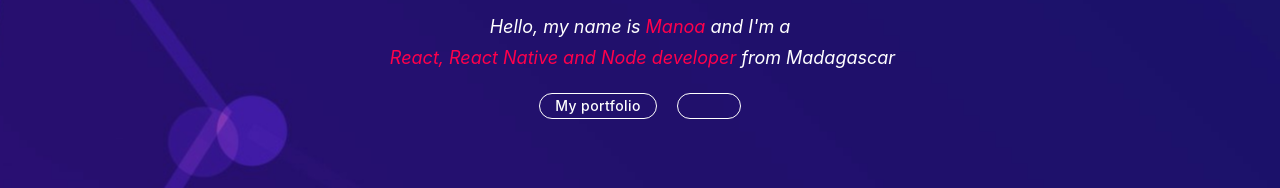
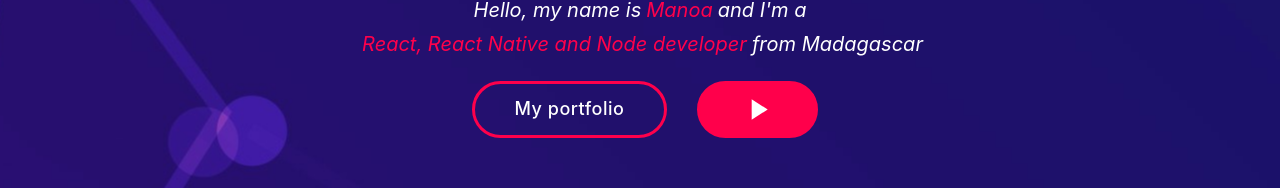
Before and after one commit to RAZManou/Lem-Portfolio, a Next.js app: page / in a window 1280 px wide. Shown: the part 476-664 px from the top of the page. Built offline with nearby package versions, Linux system fonts and the light colour scheme.

Commit message:
RoundButton hover

```diff
--- a/components/buttons/RoundButton.tsx
+++ b/components/buttons/RoundButton.tsx
@@ -4,25 +4,36 @@ import THEMES from '../../constants/themes';
 
 interface Props {
   text?: string;
+  icon?: JSX.Element;
   buttonStyle?: React.CSSProperties;
   onClick?(): void;
+  invertedColor?: boolean;
 }
 
 const RoundButton: FC<Props> = (props) => {
-  const { text, buttonStyle, onClick } = props;
+  const { text, icon, buttonStyle, onClick, invertedColor } = props;
 
   const useStyles = makeStyles((theme: Theme) =>
     createStyles({
       button: {
         borderRadius: 50,
-        borderColor: THEMES.dark.white,
+        borderColor: THEMES.dark.primary,
+        backgroundColor: invertedColor ? THEMES.dark.primary : 'transparent',
+        borderWidth: 3,
         color: THEMES.dark.white,
         textTransform: 'none',
-        paddingTop: 0,
-        paddingBottom: 0,
-        marginLeft: 10,
+        paddingTop: 8,
+        paddingBottom: 8,
+        paddingLeft: 40,
+        paddingRight: 40,
+        marginLeft: 20,
         marginRight: 10,
         fontFamily: 'inherit',
+        fontSize: 18,
+        '&:hover': {
+          backgroundColor: THEMES.dark.primary,
+          color: THEMES.dark.white,
+        },
         ...buttonStyle,
       },
     })
@@ -32,6 +43,7 @@ const RoundButton: FC<Props> = (props) => {
 
   return (
     <Button className={classes.button} variant="outlined" onClick={onClick}>
+      {icon}
       {text}
     </Button>
   );
--- a/constants/fontSizes.ts
+++ b/constants/fontSizes.ts
@@ -1,8 +1,8 @@
 const FONT_SIZES = {
-    primaryTitle: 50,
-    secondaryTitle: 35,
-    screenTitle: 30,
-    default: 18,
+  primaryTitle: 50,
+  secondaryTitle: 35,
+  screenTitle: 30,
+  default: 20,
 };
 
 export default FONT_SIZES;
```
